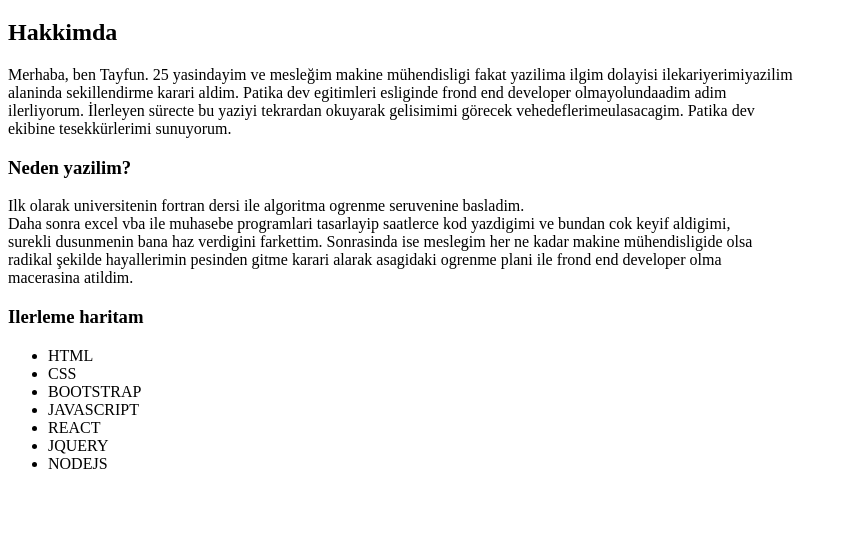
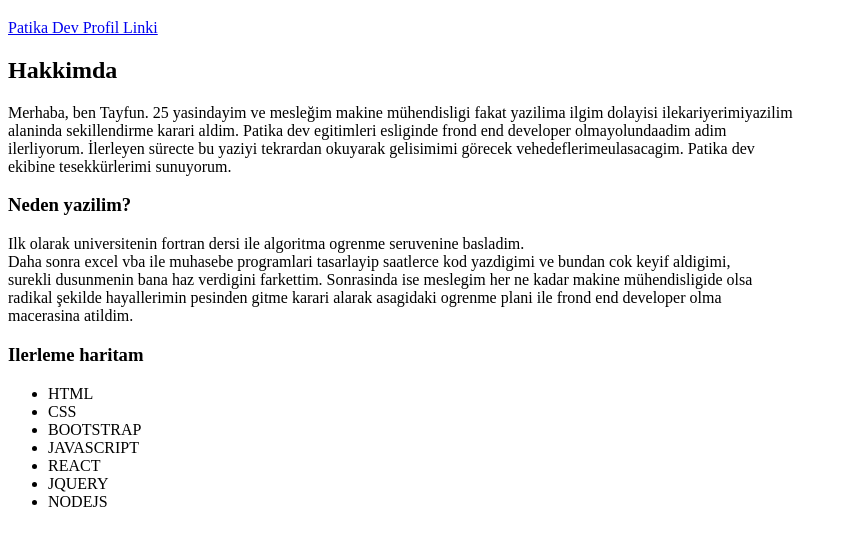
Before and after one commit to Razumihin41/HTML-PROJECT-1-PATIKA-DEV, a plain HTML site: page index.html in a window 1280 px wide. Shown: the part 61-606 px from the top of the page, without its empty margins (0-847 px from the left). Drawn offline with Linux system fonts and the light colour scheme.

```diff
--- a/index.html
+++ b/index.html
@@ -9,6 +9,7 @@
 <body>
     <!-- Baslik -->
     <h1>Tayfun Top</h1>
+    <a href="https://app.patika.dev/razumihin" target="_blank">Patika Dev Profil Linki</a>
     <!-- Hakkimda -->
     <h2>Hakkimda</h2>
     <p>Merhaba, ben Tayfun. 25 yasindayim ve mesleğim makine mühendisligi fakat yazilima ilgim dolayisi ilekariyerimiyazilim <br> alaninda sekillendirme karari aldim. Patika dev egitimleri esliginde frond end developer olmayolundaadim adim <br> ilerliyorum. İlerleyen sürecte bu yaziyi tekrardan okuyarak gelisimimi görecek vehedeflerimeulasacagim. Patika dev <br> ekibine tesekkürlerimi sunuyorum.
```
Also changed, not shown: HTML ÖDEV 1.jpg (added), 1 other file.
